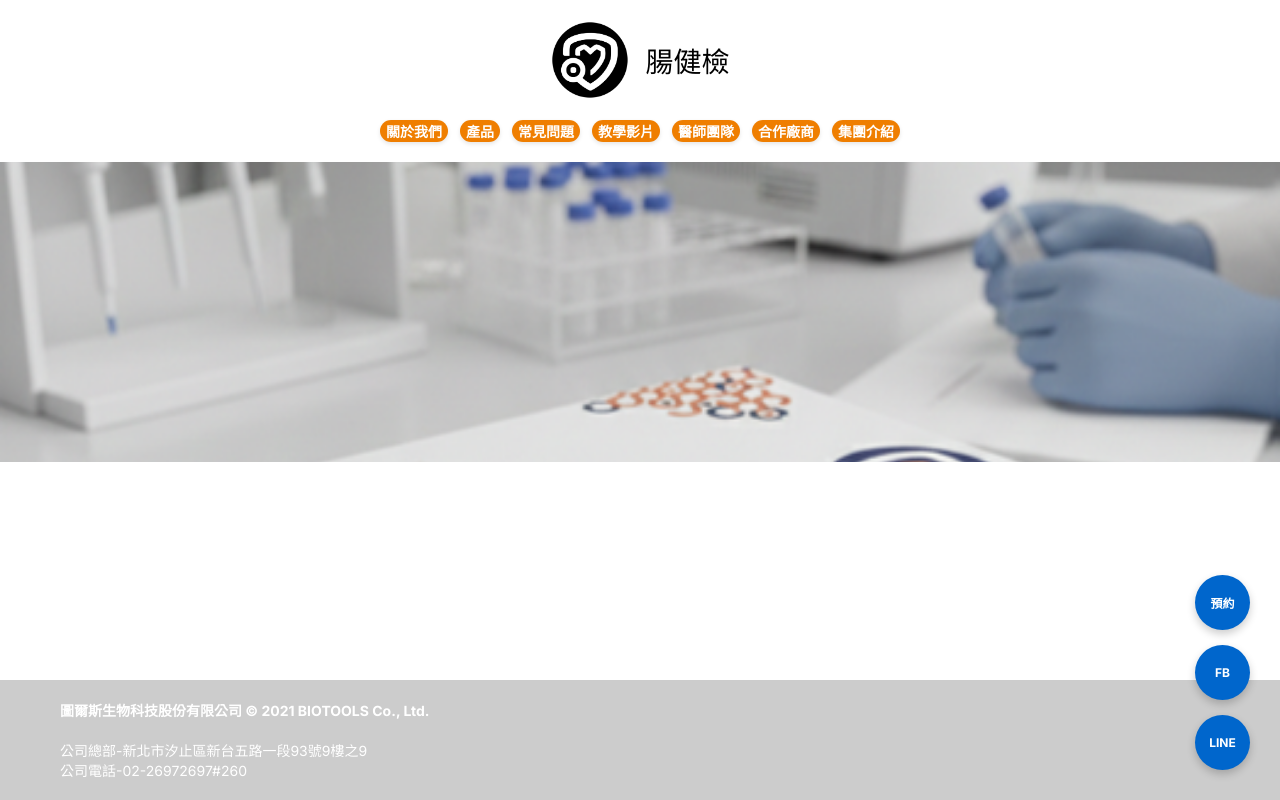
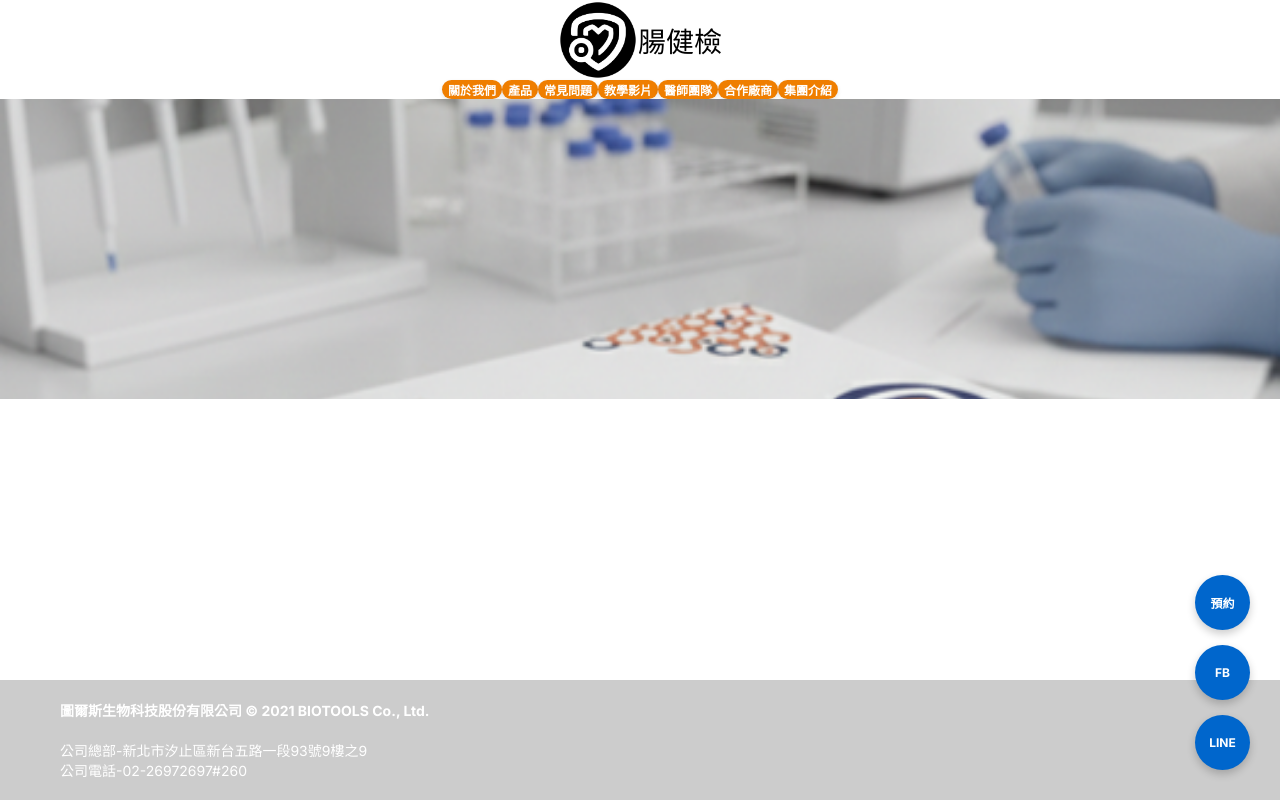
Before and after one commit to boren-Yang/crc-test, a Next.js app in the folder website1/: page / in a window 1280 px wide. Shown: the top 800 px of the page. Built offline with nearby package versions, Linux system fonts and the light colour scheme.

Commit message:
Add Speed Insights package

```diff
--- a/website1/app/layout.tsx
+++ b/website1/app/layout.tsx
@@ -16,45 +16,27 @@ export default function RootLayout({ children }: { children: React.ReactNode })
         margin: 0,
         overflowX: 'hidden' // 避免手機版左右滑動
       }}>
-        <header
-  className="flex flex-col md:flex-row items-center justify-between"
-  style={{
-    padding: '20px 5%',
-    width: '100%',
-    maxWidth: '1400px',
-    margin: '0 auto',
-    boxSizing: 'border-box',
-    gap: '20px'
-  }}
->
-  {/* Logo 區塊 - 在手機上縮小字體，電腦上恢復大尺寸 */}
-  <Link href="/" style={{ textDecoration: 'none', color: 'inherit', display: 'flex', alignItems: 'center', flexShrink: 0 }}>
-    <div style={{ display: 'flex', alignItems: 'center', gap: '15px' }}>
-      <img src="/99.png" alt="Logo" className="w-[80px] md:w-[110px]" style={{ height: 'auto' }} />
-      <span className="text-[28px] md:text-[40px] font-bold whitespace-nowrap">
-        腸健檢
-      </span>
-    </div>
+      <header className="flex flex-col md:flex-row items-center justify-between p-4 md:px-[5%] max-w-[1400px] mx-auto w-full gap-4">
+
+  {/* Logo 區塊：手機縮小，電腦恢復大字 */}
+  <Link href="/" className="flex items-center gap-3 no-underline text-inherit flex-shrink-0">
+    <img src="/99.png" alt="Logo" className="w-[80px] md:w-[110px]" />
+    <span className="font-bold text-[28px] md:text-[40px] whitespace-nowrap">腸健檢</span>
   </Link>
 
-  {/* 導覽列 - 手機版自動換行居中 (flex-wrap)，電腦版靠右 (md:justify-end) */}
-  <nav
-    className="flex flex-wrap justify-center md:justify-end items-center"
-    style={{
-      gap: '12px',
-      flex: 1,
-    }}
-  >
+  {/* 導覽列：手機置中換行，電腦靠右 (md:justify-end) */}
+  <nav className="flex flex-wrap justify-center md:justify-end items-center gap-2 md:gap-3 flex-1">
     {["關於我們", "產品", "常見問題", "教學影片", "醫師團隊", "合作廠商", "集團介紹"].map((text) => (
       <button
         key={text}
-        className="px-3 py-2 md:px-5 md:py-2 text-[14px] md:text-[16px]"
         style={navButtonStyle}
+        className="text-[12px] md:text-[16px] px-3 py-1 md:px-5 md:py-2"
       >
         {text}
       </button>
     ))}
   </nav>
+
 </header>
 
         <main style={{ flex: 1, display: 'flex', flexDirection: 'column' }}>
--- a/website1/app/page.tsx
+++ b/website1/app/page.tsx
@@ -10,6 +10,7 @@ export default function Home() {
       <div className="w-full h-[300px] md:h-[700px] overflow-hidden">
   <img
     src="bg1.png"
+    alt="bg1"
     style={{ width: '100%', height: '100%', objectFit: 'cover' }}
   />
 </div>
```
